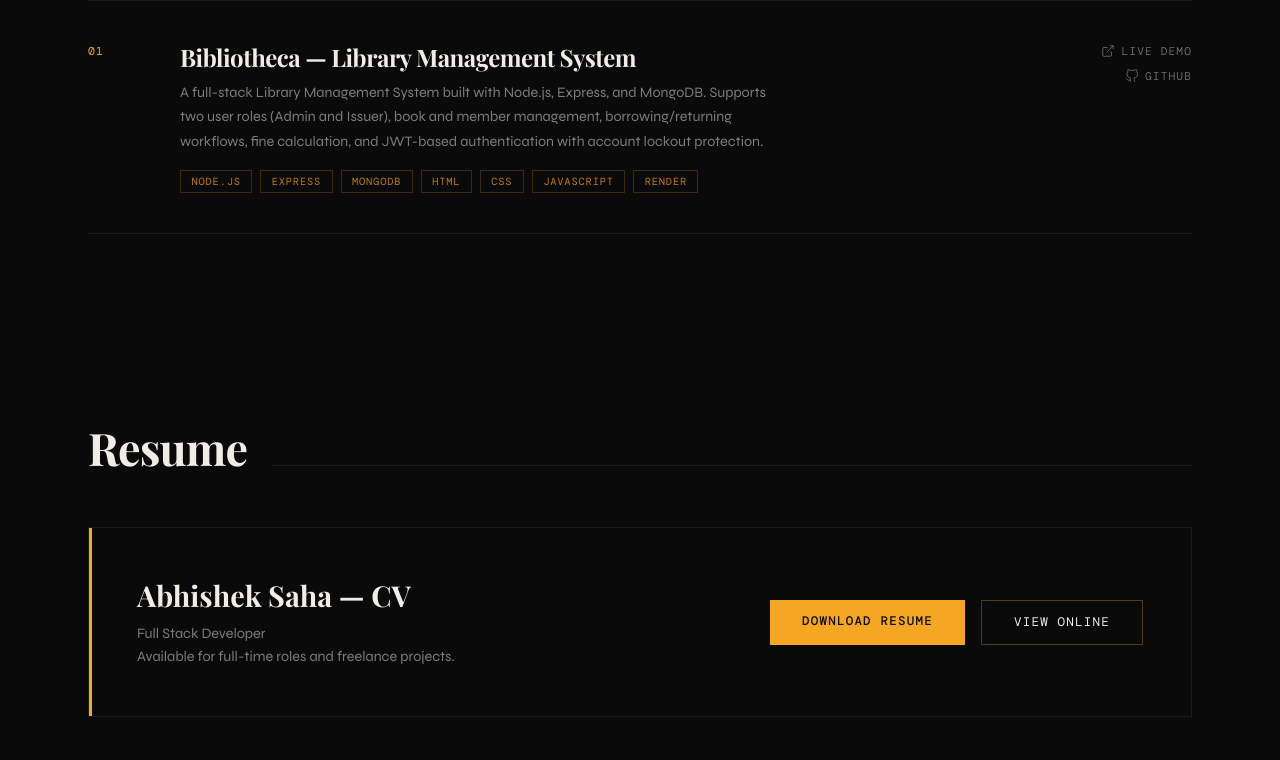
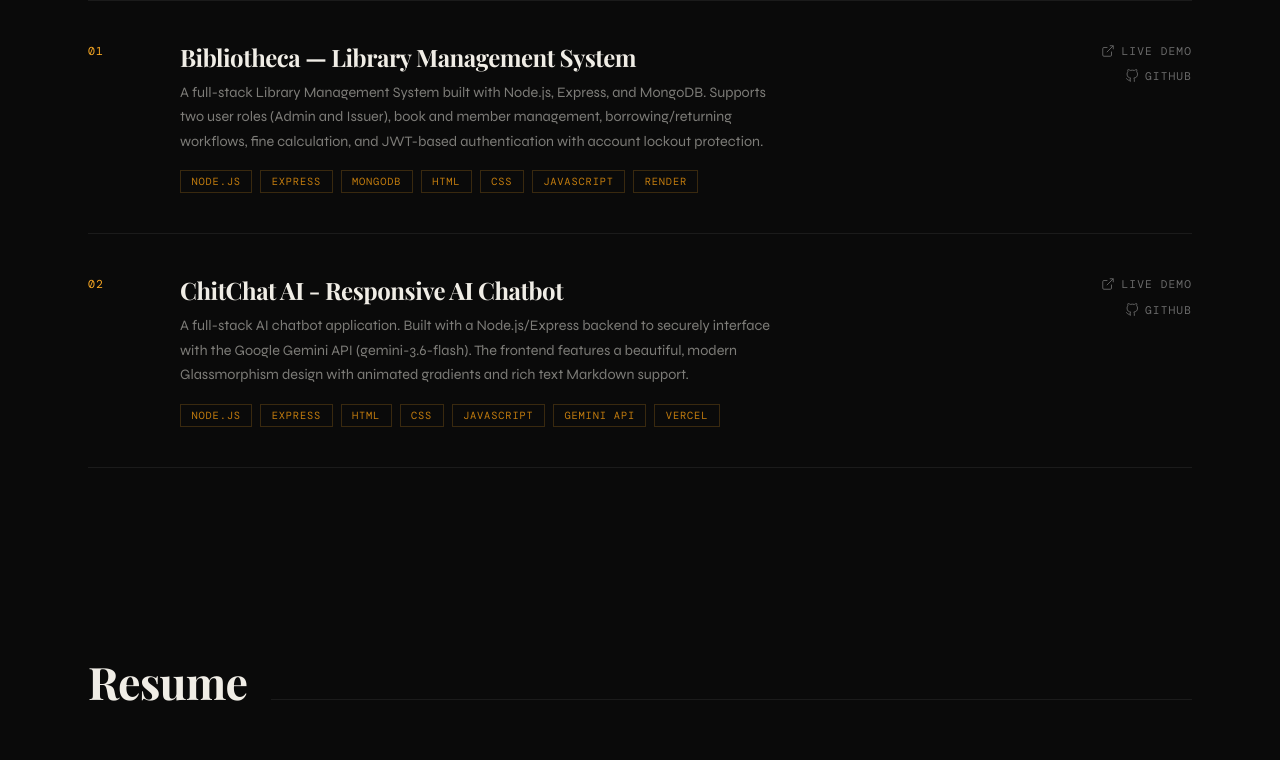
Before and after one commit to sahaabhishek0987/portfolio, a website: page index.html in a window 1280 px wide. Shown: the part 1658-2418 px from the top of the page. Drawn offline with nearby package versions, Linux system fonts and the light colour scheme; a web font is replaced by a local one.

Commit message:
index.html

```diff
--- a/index.html
+++ b/index.html
@@ -828,6 +828,31 @@
         </a>
       </div>
     </div>
+    <div class="project-item fade-up">
+      <div class="project-num">02</div>
+      <div class="project-info">
+        <h3>ChitChat AI - Responsive AI Chatbot</h3>
+        <p class="project-desc">A full-stack AI chatbot application. Built with a Node.js/Express backend to securely interface with the Google Gemini API (gemini-3.6-flash). The frontend features a beautiful, modern Glassmorphism design with animated gradients and rich text Markdown support.</p>
+        <div class="project-tags">
+          <span class="project-tag">Node.js</span>
+          <span class="project-tag">Express</span>
+          <span class="project-tag">HTML</span>
+          <span class="project-tag">CSS</span>
+          <span class="project-tag">JavaScript</span>
+          <span class="project-tag">Gemini API</span>
+          <span class="project-tag">Vercel</span>
+        </div>
+      </div>
+      <div class="project-links">
+        <a href="https://chitchataii.vercel.app/" class="project-link">
+          <svg viewBox="0 0 24 24" stroke="currentColor" fill="none" stroke-width="1.5"><path d="M18 13v6a2 2 0 0 1-2 2H5a2 2 0 0 1-2-2V8a2 2 0 0 1 2-2h6"/><polyline points="15 3 21 3 21 9"/><line x1="10" y1="14" x2="21" y2="3"/></svg>
+          Live Demo
+        </a>
+        <a href="https://github.com/sahaabhishek0987/AI-Chatbot" class="project-link" target="_blank" rel="noopener">
+          <svg viewBox="0 0 24 24" stroke="currentColor" fill="none" stroke-width="1.5"><path d="M9 19c-5 1.5-5-2.5-7-3m14 6v-3.87a3.37 3.37 0 0 0-.94-2.61c3.14-.35 6.44-1.54 6.44-7A5.44 5.44 0 0 0 20 4.77 5.07 5.07 0 0 0 19.91 1S18.73.65 16 2.48a13.38 13.38 0 0 0-7 0C6.27.65 5.09 1 5.09 1A5.07 5.07 0 0 0 5 4.77a5.44 5.44 0 0 0-1.5 3.78c0 5.42 3.3 6.61 6.44 7A3.37 3.37 0 0 0 9 18.13V22"/></svg>
+          GitHub
+        </a>
+      </div>
   </div>
 </section>
 <section id="resume">
```
